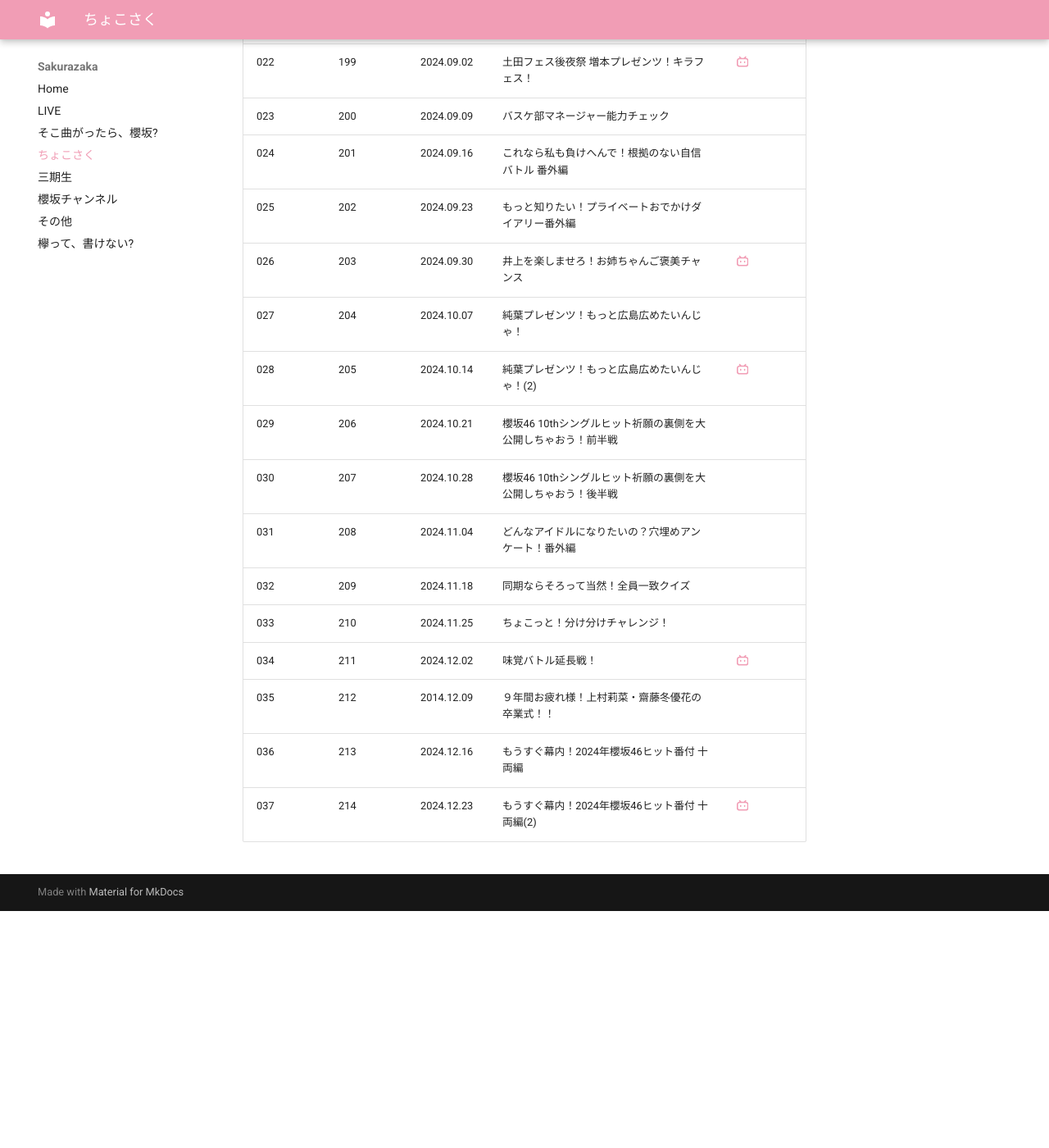
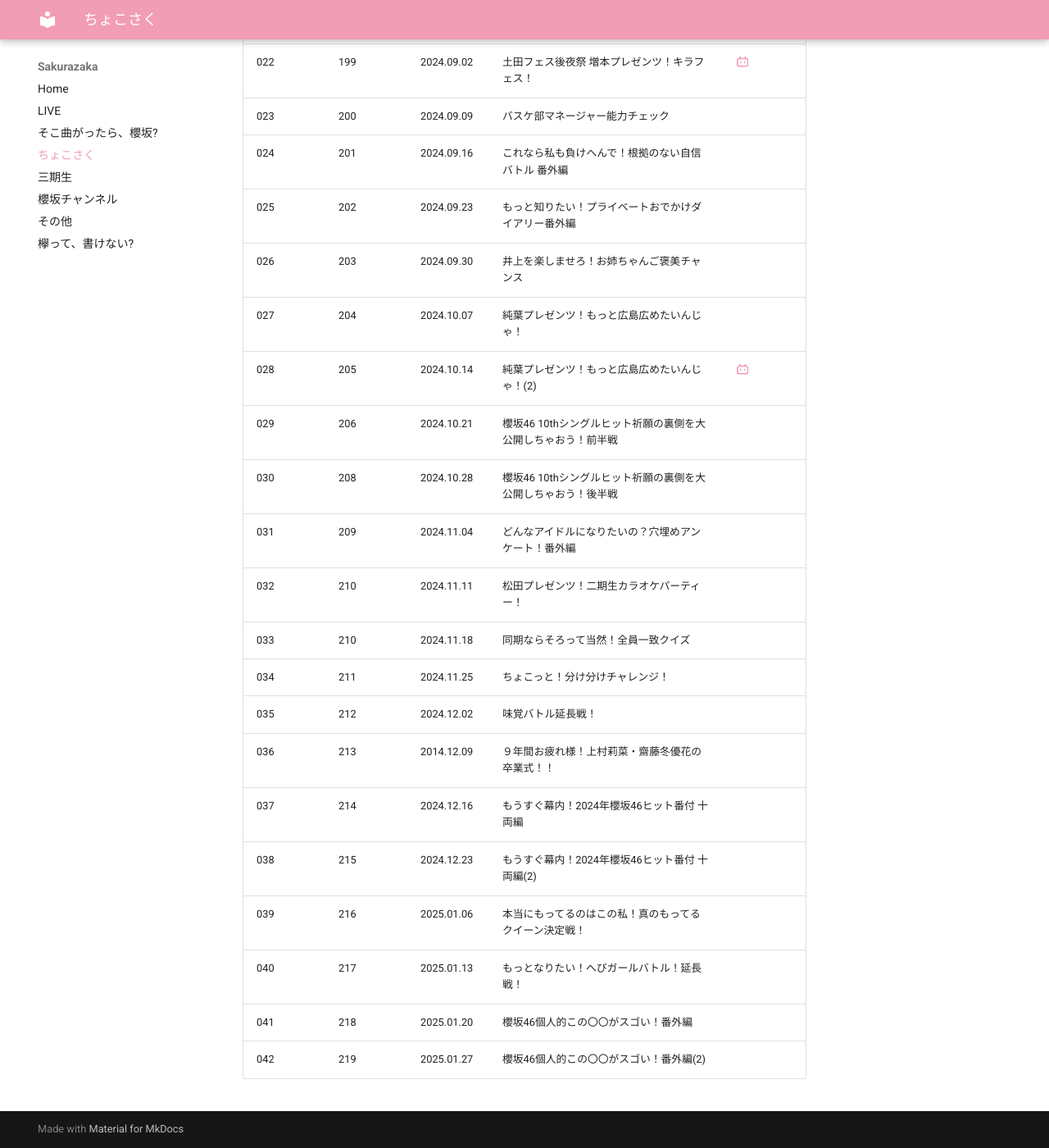
Before and after one commit to aki-192/sakura, an MkDocs documentation site: the page built from docs/chokosaku.md, in a window 1280 px wide and 1400 px high, scrolled down 1291 px. Shown: the whole window at 82% size. Built offline with MkDocs 1.6.1 and Material for MkDocs 9.7.7, drawn with Linux system fonts in a browser that asks for light colours; before the commit the page ends 2402 px from its top, so only the background shows below that.

Commit message:
Update chokosaku.md

```diff
--- a/docs/chokosaku.md
+++ b/docs/chokosaku.md
@@ -31,15 +31,20 @@ title: ちょこさく
 | 023 | 200 | 2024.09.09 | バスケ部マネージャー能力チェック | |
 | 024 | 201 | 2024.09.16 | これなら私も負けへんで！根拠のない自信バトル 番外編 |  |
 | 025 | 202 | 2024.09.23 | もっと知りたい！プライベートおでかけダイアリー番外編 |  |
-| 026 | 203 | 2024.09.30 | 井上を楽しませろ！お姉ちゃんご褒美チャンス | [:simple-bilibili:](https://www.bilibili.com/video/BV1Zt6hYxEdM/) |
+| 026 | 203 | 2024.09.30 | 井上を楽しませろ！お姉ちゃんご褒美チャンス | |
 | 027 | 204 | 2024.10.07 | 純葉プレゼンツ！もっと広島広めたいんじゃ！ | |
 | 028 | 205 | 2024.10.14 | 純葉プレゼンツ！もっと広島広めたいんじゃ！(2) | [:simple-bilibili:](https://www.bilibili.com/video/BV1y42dYREdk?p=2) |
 | 029 | 206 | 2024.10.21 | 櫻坂46 10thシングルヒット祈願の裏側を大公開しちゃおう！前半戦 | |
-| 030 | 207 | 2024.10.28 | 櫻坂46 10thシングルヒット祈願の裏側を大公開しちゃおう！後半戦 | |
-| 031 | 208 | 2024.11.04 | どんなアイドルになりたいの？穴埋めアンケート！番外編 | |
-| 032 | 209 | 2024.11.18 | 同期ならそろって当然！全員一致クイズ | |
-| 033 | 210 | 2024.11.25 | ちょこっと！分け分けチャレンジ！ | |
-| 034 | 211 | 2024.12.02 | 味覚バトル延長戦！ | [:simple-bilibili:](https://www.bilibili.com/video/BV1xU6MYCEi4) |
-| 035 | 212 | 2014.12.09 | ９年間お疲れ様！上村莉菜・齋藤冬優花の卒業式！！ | |
-| 036 | 213 | 2024.12.16 | もうすぐ幕内！2024年櫻坂46ヒット番付 十両編 | |
-| 037 | 214 | 2024.12.23 | もうすぐ幕内！2024年櫻坂46ヒット番付 十両編(2) | [:simple-bilibili:](https://www.bilibili.com/video/BV1bRkfYbEsm) |
+| 030 | 208 | 2024.10.28 | 櫻坂46 10thシングルヒット祈願の裏側を大公開しちゃおう！後半戦 | |
+| 031 | 209 | 2024.11.04 | どんなアイドルになりたいの？穴埋めアンケート！番外編 | |
+| 032 | 210 | 2024.11.11 | 松田プレゼンツ！二期生カラオケパーティー！ | |
+| 033 | 210 | 2024.11.18 | 同期ならそろって当然！全員一致クイズ | |
+| 034 | 211 | 2024.11.25 | ちょこっと！分け分けチャレンジ！ | |
+| 035 | 212 | 2024.12.02 | 味覚バトル延長戦！ | |
+| 036 | 213 | 2014.12.09 | ９年間お疲れ様！上村莉菜・齋藤冬優花の卒業式！！ | |
+| 037 | 214 | 2024.12.16 | もうすぐ幕内！2024年櫻坂46ヒット番付 十両編 | |
+| 038 | 215 | 2024.12.23 | もうすぐ幕内！2024年櫻坂46ヒット番付 十両編(2) | |
+| 039 | 216 | 2025.01.06 | 本当にもってるのはこの私！真のもってるクイーン決定戦！ | |
+| 040 | 217 | 2025.01.13 | もっとなりたい！へびガールバトル！延長戦！ | |
+| 041 | 218 | 2025.01.20 | 櫻坂46個人的この〇〇がスゴい！番外編 | |
+| 042 | 219 | 2025.01.27 | 櫻坂46個人的この〇〇がスゴい！番外編(2) | |
```
